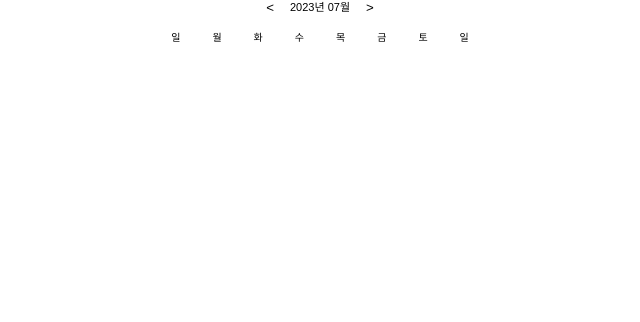
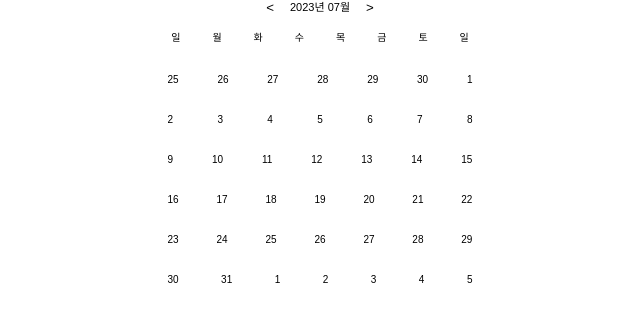
Before and after one commit to Gwasuwon-shot/web-pre-task, a React (Vite) app: page /hye-in in a window 1280 px wide. Shown: the top 322 px of the page, without its empty margins (320-960 px from the left). Built offline with nearby package versions, Linux system fonts and the light colour scheme; a web font is replaced by a local one.

Commit message:
[ feat ] 캘린더 메인

```diff
--- a/src/components/hyein/Calendar.tsx
+++ b/src/components/hyein/Calendar.tsx
@@ -2,9 +2,11 @@ import React, { useState } from "react";
 import CalendarHeader from "./CalendarHeader";
 import { format, subMonths, addMonths } from "date-fns";
 import Week from "./Week";
+import Days from "./Days";
 
 export default function Calendar() {
   const [currentMonth, setCurrentMonth] = useState(new Date());
+  const [selectedDate, setSelectedDate] = useState(new Date());
 
   function prevMonth() {
     setCurrentMonth(subMonths(currentMonth, 1));
@@ -13,10 +15,15 @@ export default function Calendar() {
     setCurrentMonth(addMonths(currentMonth, 1));
   }
 
+  function onClickDate(day) {
+    setSelectedDate(day);
+  }
+
   return (
     <div>
       <CalendarHeader prevMonth={prevMonth} nextMonth={nextMonth} currentMonth={currentMonth} />
       <Week />
+      <Days currentMonth={currentMonth} selectedDate={selectedDate} onClickDate={onClickDate} />
     </div>
   );
 }
--- /dev/null
+++ b/src/components/hyein/Days.tsx
@@ -0,0 +1,64 @@
+import React from "react";
+import styled from "styled-components";
+import { format, endOfMonth, endOfWeek, startOfMonth, startOfWeek, addDays, isSameDay, isSameMonth } from "date-fns";
+
+export default function Days({ currentMonth, selectedDate, onClickDate }) {
+  const monthStart = startOfMonth(currentMonth);
+  const monthEnd = endOfMonth(monthStart);
+  const startDate = startOfWeek(monthStart);
+  const endDate = endOfWeek(monthEnd);
+
+  const rows = [];
+  let days = [];
+  let day = startDate;
+  let formattedDate = "";
+
+  while (day <= endDate) {
+    for (let i = 0; i < 7; i++) {
+      formattedDate = format(day, "d");
+      const cloneDay = day;
+      days.push(
+        <div
+          className={`${
+            !isSameMonth(day, monthStart)
+              ? "disabled"
+              : isSameDay(day, selectedDate)
+              ? "selected"
+              : format(currentMonth, "M") !== format(day, "M")
+              ? "not-valid"
+              : "valid"
+          }`}
+          key={day}
+          onClick={() => onClickDate(parse(cloneDay))}>
+          <span className={format(currentMonth, "M") !== format(day, "M") ? "text not-valid" : ""}>
+            {formattedDate}
+          </span>
+        </div>,
+      );
+      day = addDays(day, 1);
+    }
+    rows.push(<DaysWrapper key={day}>{days}</DaysWrapper>);
+    days = [];
+  }
+
+  return <Wrapper>{rows}</Wrapper>;
+}
+
+const Wrapper = styled.section`
+  display: flex;
+  align-items: center;
+  justify-content: center;
+  margin-top: 3.2rem;
+  gap: 30px;
+  flex-direction: column;
+`;
+
+const DaysWrapper = styled.span`
+  display: flex;
+  align-items: center;
+  justify-content: space-between;
+  gap: 3.2rem;
+  width: 30.5rem;
+
+  cursor: pointer;
+`;
```
